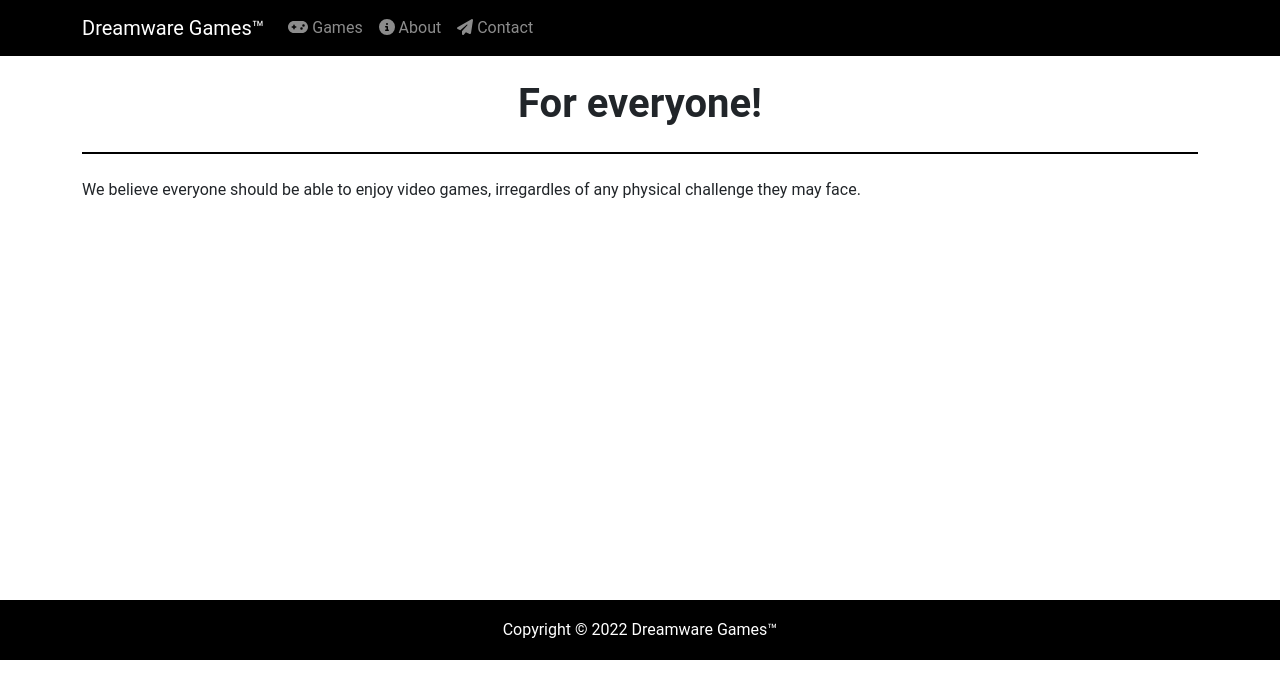
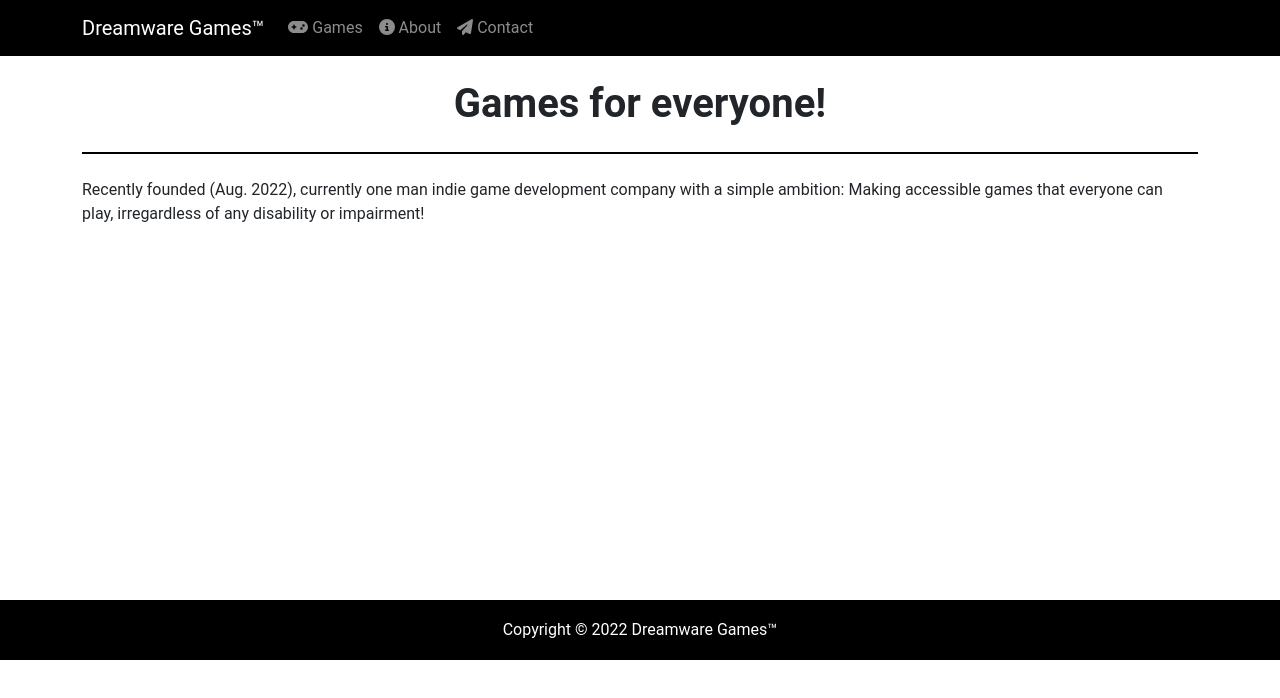
Before and after one commit to Dreamware-Games/website, a React (Create React App) app: page / in a window 1280 px wide. Shown: the top 698 px of the page. Built offline with nearby package versions, Linux system fonts and the light colour scheme.

Commit message:
Generic info/description

```diff
--- a/src/components/Platforms.js
+++ b/src/components/Platforms.js
@@ -2,7 +2,6 @@ import React from 'react'
 import { Row, Col, Container } from 'react-bootstrap'
 import { FontAwesomeIcon } from '@fortawesome/react-fontawesome'
 import { faSteam, faXbox, faPlaystation } from '@fortawesome/free-brands-svg-icons'
-
 
 export const Platforms = () => {
     return (
--- a/src/pages/Home.js
+++ b/src/pages/Home.js
@@ -5,13 +5,13 @@ export const Home = () => {
     return (
         <Container className='mt-2 wrapper'>
             <Container className='mt-4 mb-3 center'>
-                <h1>For everyone!</h1>
+                <h1>Games for everyone!</h1>
             </Container>
             <hr />
             <Row className='intro'>
                 <Col className='mt-2 mb-2' md>
-                    We believe everyone should be able to enjoy video games,
-                    irregardles of any physical challenge they may face.
+                    Recently founded (Aug. 2022), currently one man indie game development company with a simple ambition:
+                    Making accessible games that everyone can play, irregardless of any disability or impairment!
                 </Col>
             </Row>
         </Container>
```
Also changed, not shown: 1 other file (tests, documents, lock files or other folders).
